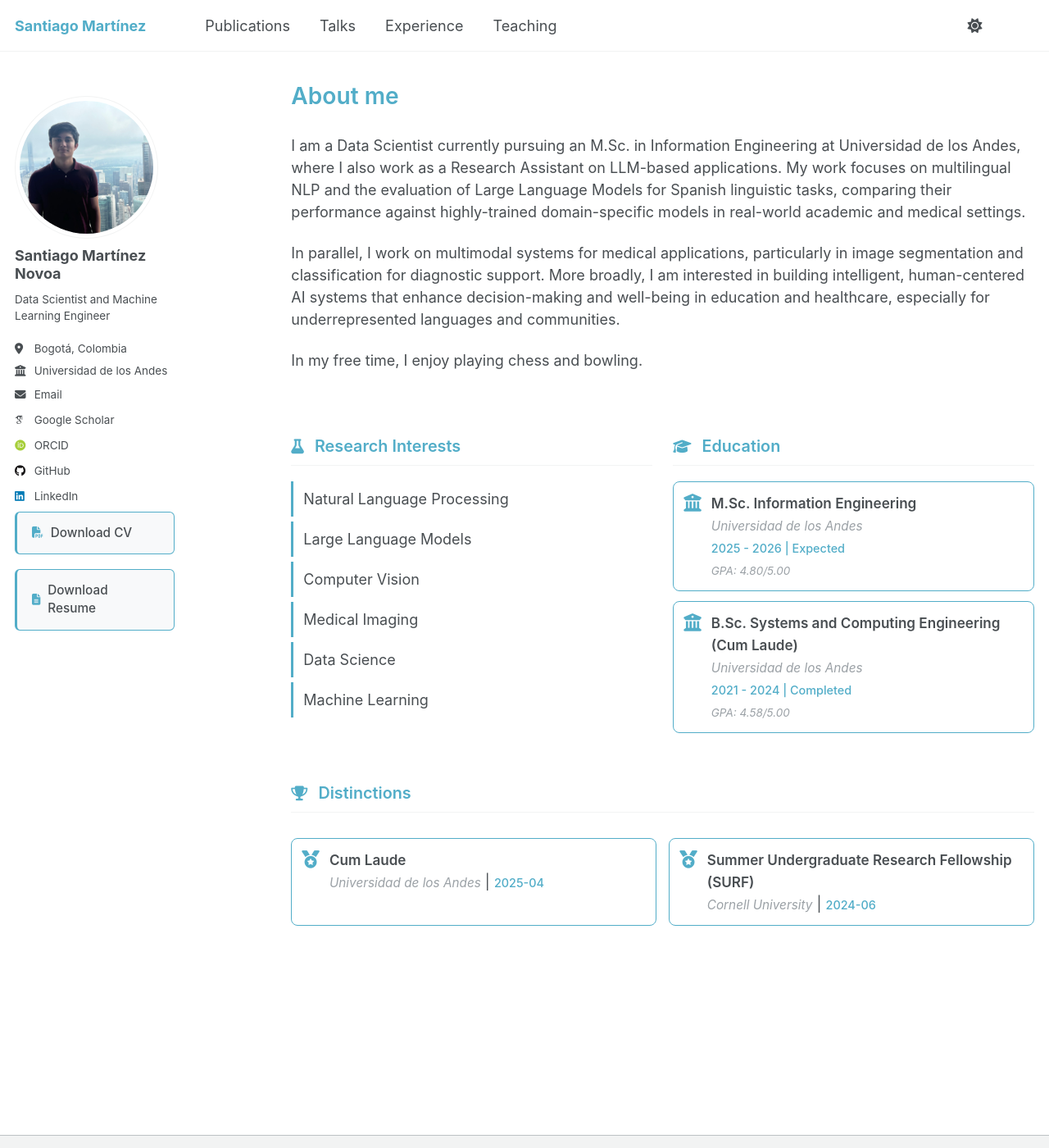
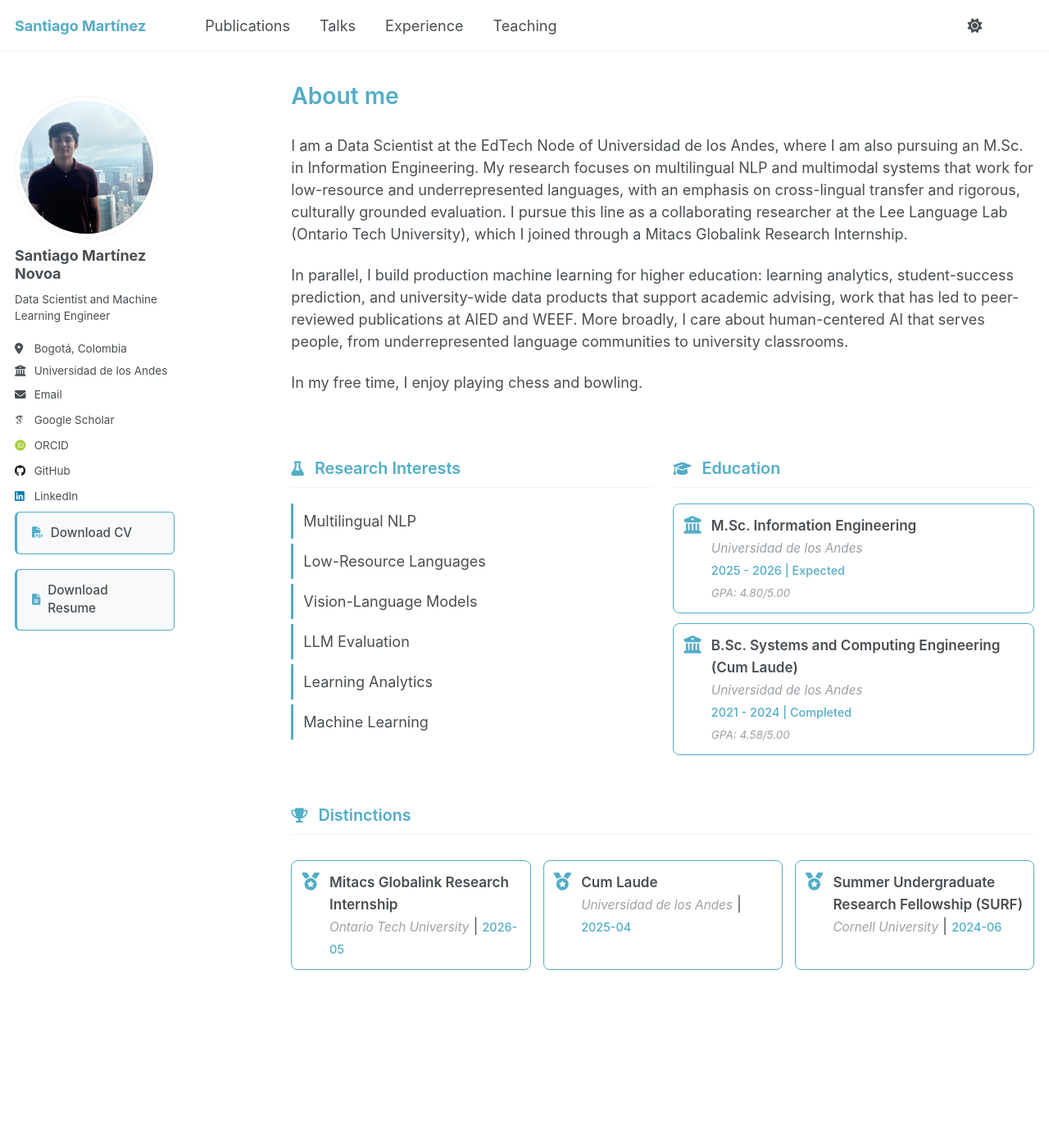
Before and after one commit to SantiagoM99/SantiagoM99.github.io, a Jekyll site: the page built from _pages/about.md, in a window 1280 px wide and 1400 px high. Shown: the whole window at 82% size. Built offline with Jekyll 4.4.1, drawn with Linux system fonts in a browser that asks for light colours; some web fonts are replaced; a script that is not in the unit is left out.

Commit message:
Refresh homepage bio, interests, and distinctions
Update the intro to the current profile: Data Scientist at the EdTech
Node and collaborating researcher at the Lee Language Lab via the
Mitacs Globalink Research Internship, with research centered on
multilingual NLP for low-resource languages and production ML for
higher education. Replace the interest chips accordingly and add the
Mitacs award to the distinctions grid.

Co-Authored-By: Claude Fable 5 <noreply@anthropic.com>
Claude-Session: https://claude.ai/code/session_01JLSiiM6KG48KrEvbumnnX8

```diff
--- a/_pages/about.md
+++ b/_pages/about.md
@@ -8,9 +8,9 @@ title: About me
 ---
 
 
-I am a Data Scientist currently pursuing an M.Sc. in Information Engineering at Universidad de los Andes, where I also work as a Research Assistant on LLM-based applications. My work focuses on multilingual NLP and the evaluation of Large Language Models for Spanish linguistic tasks, comparing their performance against highly-trained domain-specific models in real-world academic and medical settings.
+I am a Data Scientist at the EdTech Node of Universidad de los Andes, where I am also pursuing an M.Sc. in Information Engineering. My research focuses on multilingual NLP and multimodal systems that work for low-resource and underrepresented languages, with an emphasis on cross-lingual transfer and rigorous, culturally grounded evaluation. I pursue this line as a collaborating researcher at the Lee Language Lab (Ontario Tech University), which I joined through a Mitacs Globalink Research Internship.
 
-In parallel, I work on multimodal systems for medical applications, particularly in image segmentation and classification for diagnostic support. More broadly, I am interested in building intelligent, human-centered AI systems that enhance decision-making and well-being in education and healthcare, especially for underrepresented languages and communities.
+In parallel, I build production machine learning for higher education: learning analytics, student-success prediction, and university-wide data products that support academic advising, work that has led to peer-reviewed publications at AIED and WEEF. More broadly, I care about human-centered AI that serves people, from underrepresented language communities to university classrooms.
 
 In my free time, I enjoy playing chess and bowling.
 
@@ -20,11 +20,11 @@ In my free time, I enjoy playing chess and bowling.
     <div class="interests-section">
       <h2><i class="fas fa-flask"></i> Research Interests</h2>
       <ul class="interests-list">
-        <li class='interest-item'>Natural Language Processing</li>
-        <li class='interest-item'>Large Language Models</li>
-        <li class='interest-item'>Computer Vision</li>
-        <li class='interest-item'>Medical Imaging</li>
-        <li class='interest-item'>Data Science</li>
+        <li class='interest-item'>Multilingual NLP</li>
+        <li class='interest-item'>Low-Resource Languages</li>
+        <li class='interest-item'>Vision-Language Models</li>
+        <li class='interest-item'>LLM Evaluation</li>
+        <li class='interest-item'>Learning Analytics</li>
         <li class='interest-item'>Machine Learning</li>
       </ul>
     </div>
@@ -61,6 +61,13 @@ In my free time, I enjoy playing chess and bowling.
       <div class="award-item">
         <i class="fas fa-medal award-icon"></i>
         <div class="award-details">
+          <strong class="award-title">Mitacs Globalink Research Internship</strong><br>
+          <span class="award-institution">Ontario Tech University</span> | <span class="award-date">2026-05</span>
+        </div>
+      </div>
+      <div class="award-item">
+        <i class="fas fa-medal award-icon"></i>
+        <div class="award-details">
           <strong class="award-title">Cum Laude</strong><br>
           <span class="award-institution">Universidad de los Andes</span> | <span class="award-date">2025-04</span>
         </div>
```
